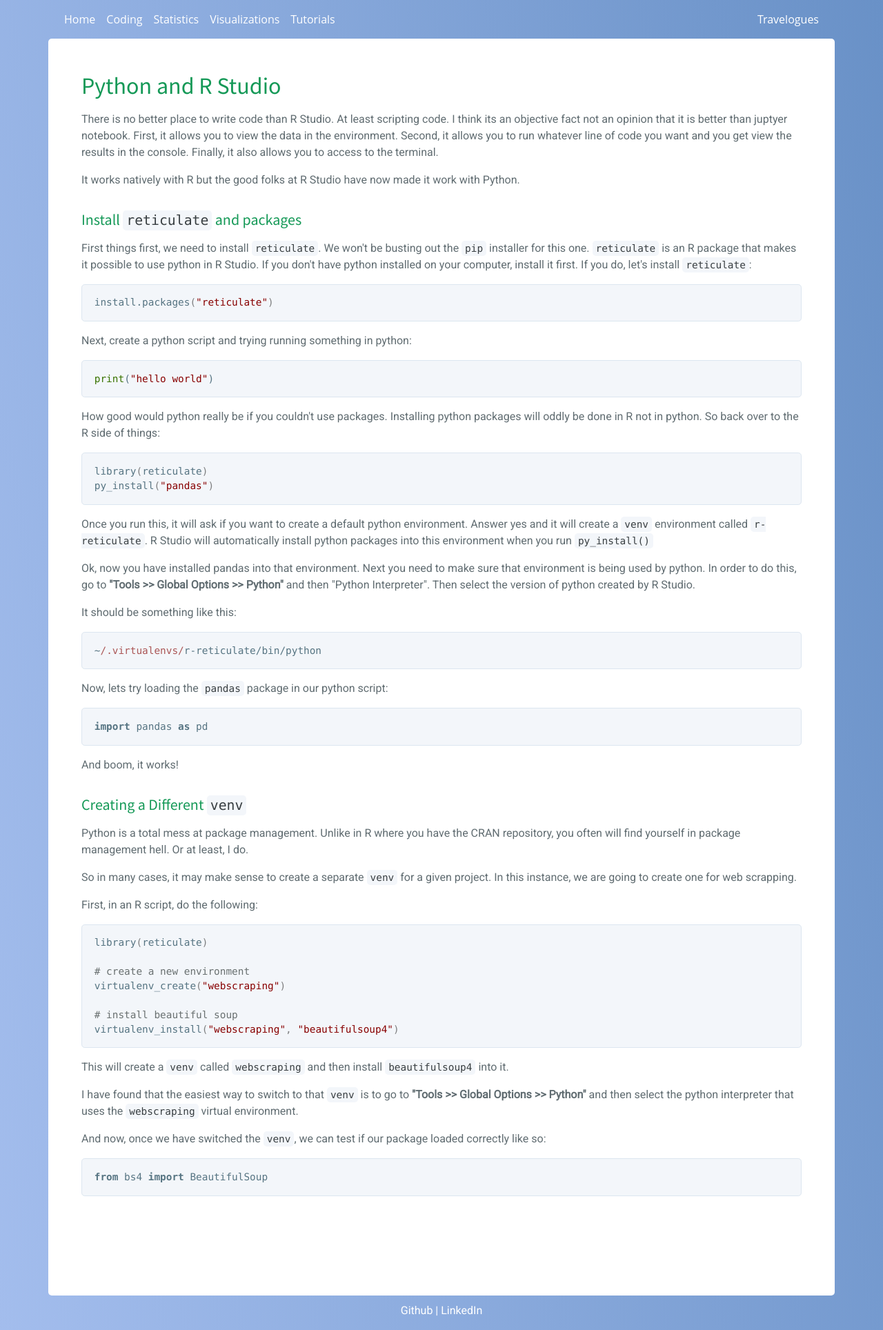
After one commit to corydonbaylor/website, a Flask app: page /tutorials/reticulate in a window 1280 px wide. The commit adds this page. Shown: the whole page at 69% size. Run offline with Flask 3, Linux system fonts and the light colour scheme; some libraries are stand-ins or nearby versions.

Commit message:
updates on tutorials

```diff
--- a/app/routes/routes_tutorials.py
+++ b/app/routes/routes_tutorials.py
@@ -68,6 +68,11 @@ def modules():
 # Python Routes
 
 
+@app.route('/tutorials/reticulate')
+def reticulate():
+    return render_template('pages/tutorials/python/reticulate.html', title='Data Types', color='greys')
+
+
 @app.route('/tutorials/data_types')
 def data_types():
     return render_template('pages/tutorials/python/data_types.html', title='Data Types', color='greys')
--- a/app/static/custom.css
+++ b/app/static/custom.css
@@ -30,7 +30,7 @@ a {
 .container p {
   margin-bottom: 1em; }
 .container code {
-  padding: 2px 4px;
+  padding: 3px 5px !important;
   font-family: Consolas, "Liberation Mono", Menlo, Courier, monospace;
   font-size: 90%;
   color: #383e41;
--- /dev/null
+++ b/app/templates/pages/tutorials/python/reticulate.html
@@ -0,0 +1,50 @@
+{% extends "base.html" %}
+
+{% block content %}
+
+<h1 id='oh-how-i-will-miss-the-tidyverse'>Python and R Studio</h1>
+
+<p>There is no better place to write code than R Studio. At least scripting code. I think its an objective fact not an opinion that it is better than juptyer notebook. First, it allows you to view the data in the environment. Second, it allows you to run whatever line of code you want and you get view the results in the console. Finally, it also allows you to access to the terminal. </p>
+<p>It works natively with R but the good folks at R Studio have now made it work with Python.</p>
+<h3>Install <code>reticulate</code> and packages</h3>
+<p>First things first, we need to install <code>reticulate</code>. We won&#39;t be busting out the <code>pip</code> installer for this one. <code>reticulate</code> is an R package that makes it possible to use python in R Studio. If you don&#39;t have python installed on your computer, install it first. If you do, let&#39;s install <code>reticulate</code>:</p>
+<pre><code class='language-r' lang='r'>install.packages(&quot;reticulate&quot;)
+</code></pre>
+<p>Next, create a python script and trying running something in python:</p>
+<pre><code class='language-python' lang='python'>print(&quot;hello world&quot;)
+</code></pre>
+<p>How good would python really be if you couldn&#39;t use packages. Installing python packages will oddly be done in R not in python. So back over to the R side of things:</p>
+<pre><code class='language-r' lang='r'>library(reticulate)
+py_install(&quot;pandas&quot;)
+</code></pre>
+<p>Once you run this, it will ask if you want to create a default python environment. Answer yes and it will create a <code>venv</code> environment called <code>r-reticulate</code>. R Studio will automatically install python packages into this environment when you run  <code>py_install()</code></p>
+<p>Ok, now you have installed pandas into that environment. Next you need to make sure that environment is being used by python. In order to do this, go to <strong>&quot;Tools &gt;&gt; Global Options &gt;&gt; Python&quot;</strong> and then &quot;Python Interpreter&quot;. Then select the version of python created by R Studio.</p>
+<p>It should be something like this:</p>
+<pre><code>~/.virtualenvs/r-reticulate/bin/python
+</code></pre>
+<p>Now, lets try loading the <code>pandas</code> package in our python script:</p>
+<pre><code>import pandas as pd
+</code></pre>
+<p>And boom, it works!</p>
+<h3>Creating a Different <code>venv</code></h3>
+<p>Python is a total mess at package management. Unlike in R where you have the CRAN repository, you often will find yourself in package management hell. Or at least, I do. </p>
+<p>So in many cases, it may make sense to create a separate <code>venv</code> for a given project. In this instance, we are going to create one for web scrapping. </p>
+<p>First, in an R script, do the following:</p>
+<pre><code class='language-r' lang='r'>library(reticulate)
+
+# create a new environment
+virtualenv_create(&quot;webscraping&quot;)
+
+# install beautiful soup
+virtualenv_install(&quot;webscraping&quot;, &quot;beautifulsoup4&quot;)
+</code></pre>
+<p>This will create a <code>venv</code> called <code>webscraping</code> and then install <code>beautifulsoup4</code> into it. </p>
+<p>I have found that the easiest way to switch to that <code>venv</code> is to go to <strong>&quot;Tools &gt;&gt; Global Options &gt;&gt; Python&quot;</strong> and then select the python interpreter that uses the <code>webscraping</code> virtual environment.</p>
+<p>And now, once we have switched the  <code>venv</code>, we can test if our package loaded correctly like so:</p>
+<pre><code class='language-python' lang='python'>from bs4 import BeautifulSoup
+</code></pre>
+<p>&nbsp;</p>
+<p>&nbsp;</p>
+
+
+{% endblock %}
--- a/app/templates/partials/python_toc.html
+++ b/app/templates/partials/python_toc.html
@@ -1,4 +1,5 @@
 <p>
+    <a class="no-pad" href="{{ url_for('reticulate') }}">R Studio and Python</a><br>
     <a class="no-pad" href="{{ url_for('data_types') }}">Basics I: Common Data Types in Python</a><br>
     <a class="no-pad" href="{{ url_for('saving') }}">Basics II: Importing and Saving Data</a><br>
     <a class="no-pad" href="{{ url_for('pandas') }}">Manipulating Data I: Tidyverse v Pandas</a><br>
```
Also changed, not shown: app/templates/pages/tutorials/python/filtering.html (+7 -17 lines), app/templates/pages/tutorials/python/pandas.html (+12 -25 lines).
